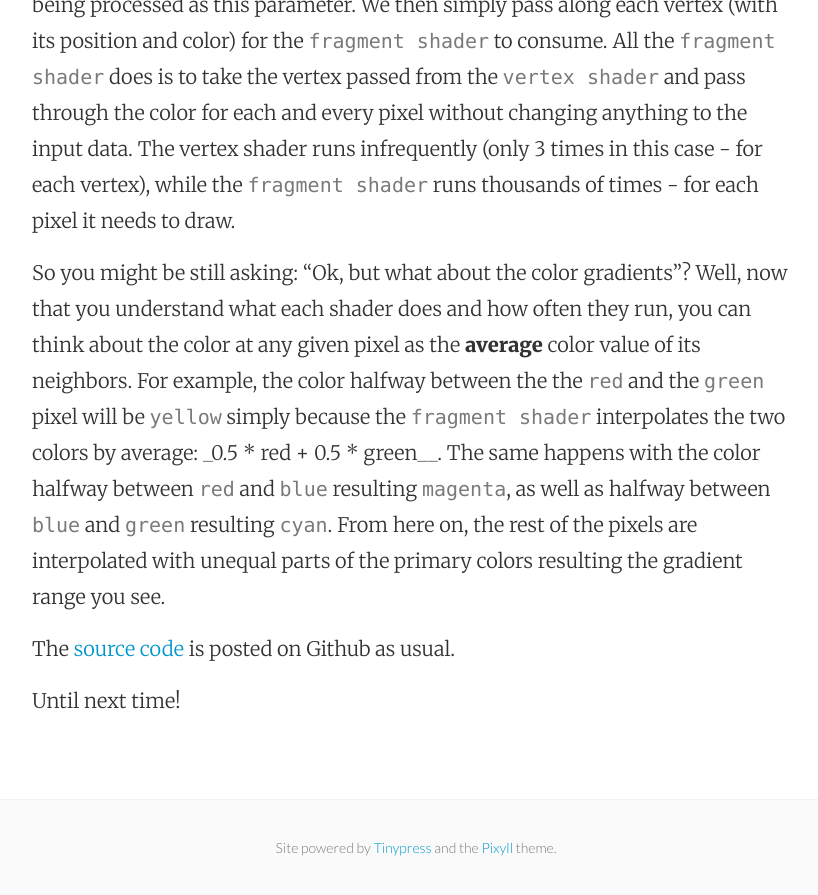
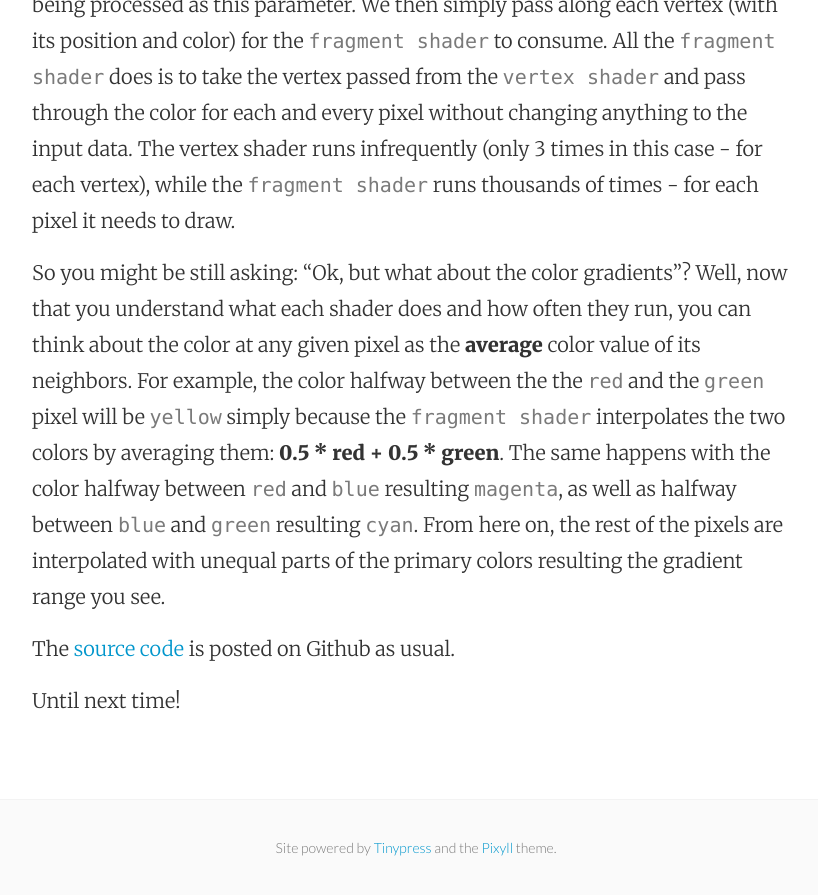
Before and after one commit to mhorga/mhorga.github.io, a Jekyll site: the page built from _posts/2016-01-25-using-metalkit-part-3.markdown, in a window 1280 px wide and 900 px high, scrolled down 5651 px. Shown: the top 895 px of the window, without its empty margins (224-1042 px from the left). Built offline with Jekyll 4.4.1, drawn with Linux system fonts in a browser that asks for light colours.

Commit message:
Post update: Using MetalKit part 3

```diff
--- a/_posts/2016-01-25-using-metalkit-part-3.markdown
+++ b/_posts/2016-01-25-using-metalkit-part-3.markdown
@@ -131,7 +131,7 @@ The first keyword is the function __qualifier__ and can only have the value __ve
 
 The `vertex shader` takes a pointer to the vertex list as the 1st parameter. We will be able to index into __vertices__ using the 2nd parameter __vid__ which is attributed with __vertex_id__ that tells `Metal` to insert the vertex index currently being processed as this parameter. We then simply pass along each vertex (with its position and color) for the `fragment shader` to consume. All the `fragment shader` does is to take the vertex passed from the `vertex shader` and pass through the color for each and every pixel without changing anything to the input data. The vertex shader runs infrequently (only 3 times in this case - for each vertex), while the `fragment shader` runs thousands of times - for each pixel it needs to draw.
 
-So you might be still asking: "Ok, but what about the color gradients"? Well, now that you understand what each shader does and how often they run, you can think about the color at any given pixel as the __average__ color value of its neighbors. For example, the color halfway between the the `red` and the `green` pixel will be `yellow` simply because the `fragment shader` interpolates the two colors by average: _0.5 * red + 0.5 * green__. The same happens with the color halfway between `red` and `blue` resulting `magenta`, as well as halfway between `blue` and `green` resulting `cyan`. From here on, the rest of the pixels are interpolated with unequal parts of the primary colors resulting the gradient range you see.
+So you might be still asking: "Ok, but what about the color gradients"? Well, now that you understand what each shader does and how often they run, you can think about the color at any given pixel as the __average__ color value of its neighbors. For example, the color halfway between the the `red` and the `green` pixel will be `yellow` simply because the `fragment shader` interpolates the two colors by averaging them: __0.5 * red + 0.5 * green__. The same happens with the color halfway between `red` and `blue` resulting `magenta`, as well as halfway between `blue` and `green` resulting `cyan`. From here on, the rest of the pixels are interpolated with unequal parts of the primary colors resulting the gradient range you see.
 
 The [source code](https://github.com/Swiftor/Metal/tree/master/ch04) is posted on Github as usual.
 
```
